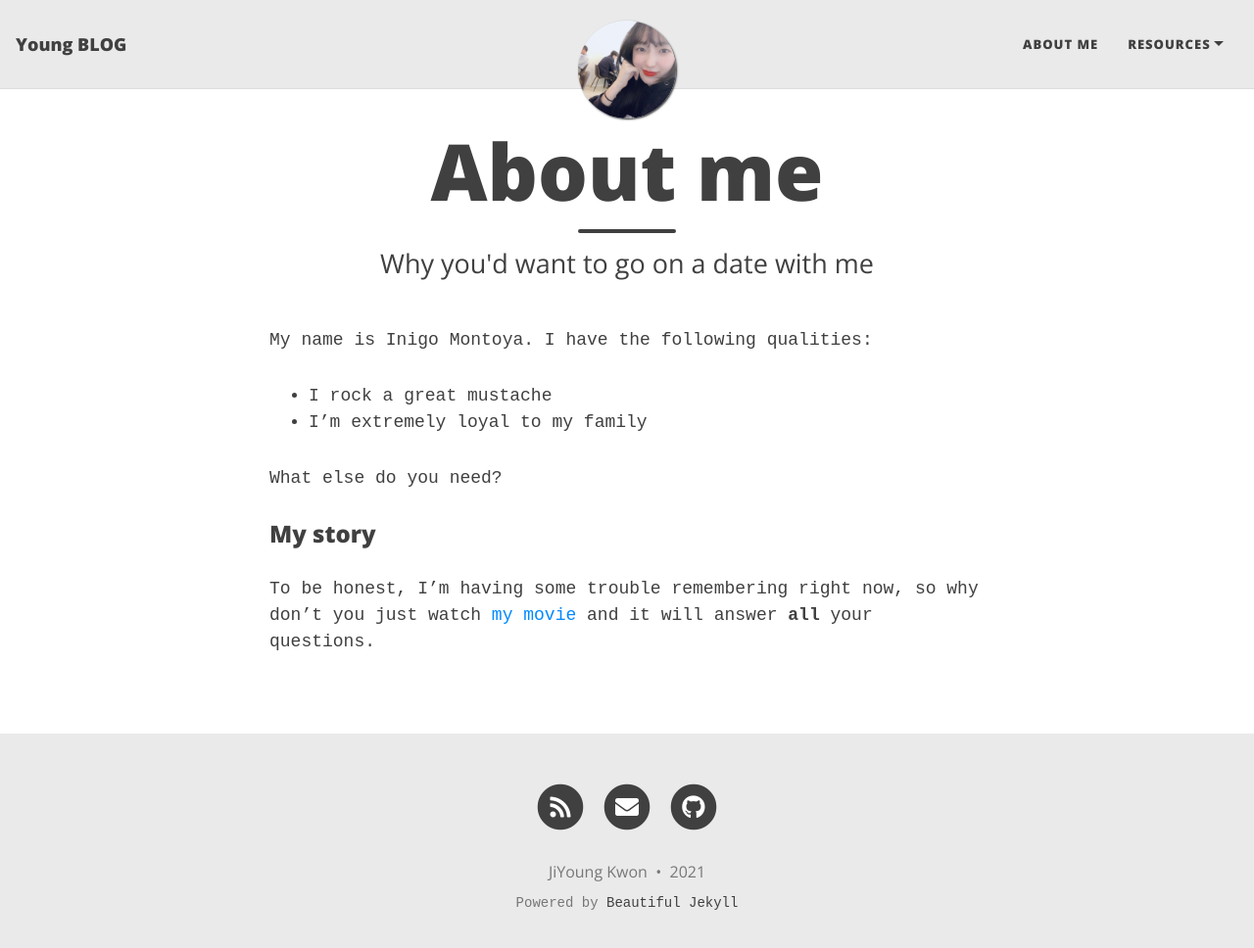
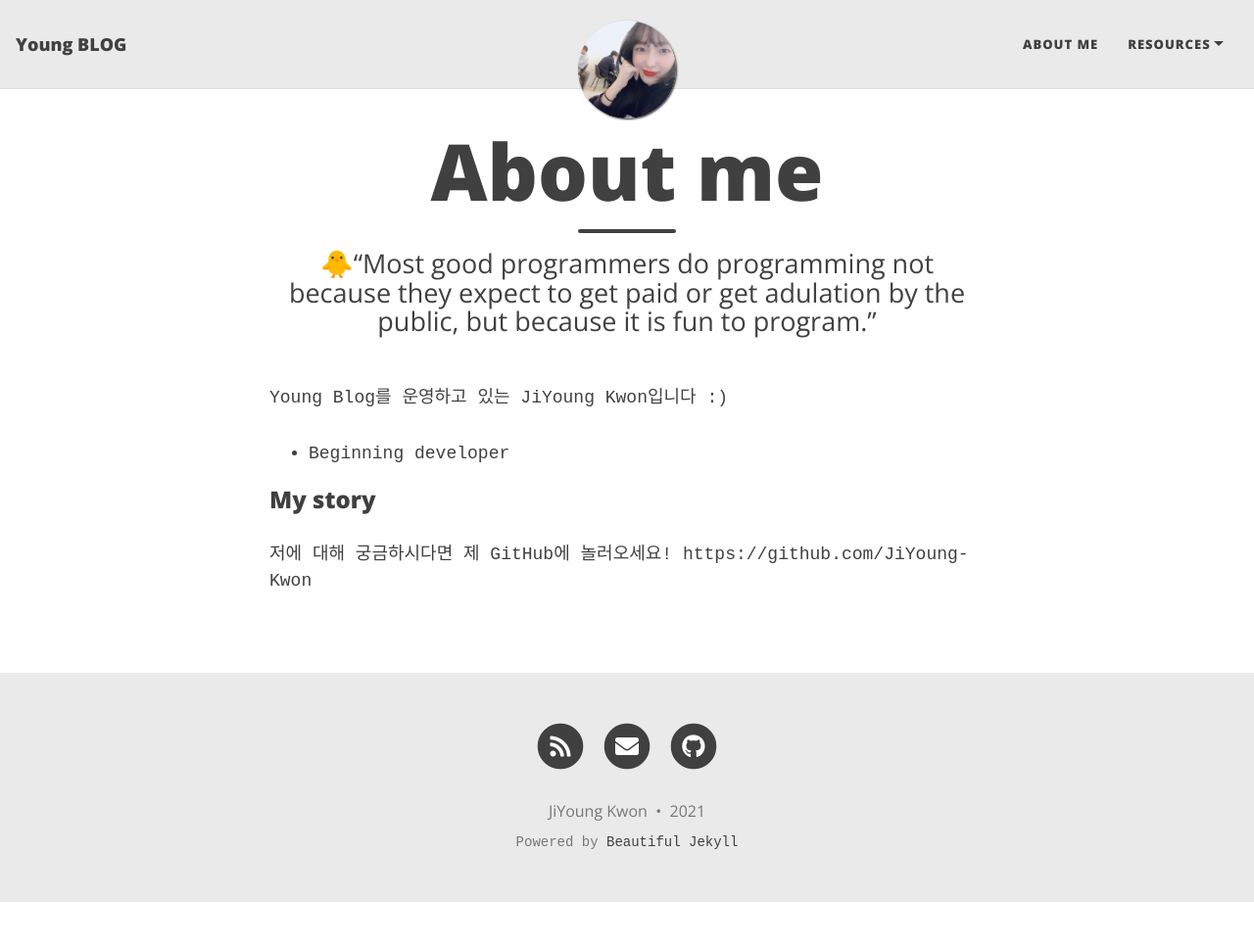
Before and after one commit to JiYoung-Kwon/JiYoung-Kwon.github.io, a Jekyll site: the page built from aboutme.md, in a window 1280 px wide and 983 px high. Shown: the top 968 px of the window at 98% size. Built offline with Jekyll 4.4.1, drawn with Linux system fonts in a browser that asks for light colours; nearby versions of some CDN libraries; some web fonts are replaced.

Commit message:
Update aboutme.md

```diff
--- a/aboutme.md
+++ b/aboutme.md
@@ -1,16 +1,14 @@
 ---
 layout: page
 title: About me
-subtitle: Why you'd want to go on a date with me
+subtitle: 🐥“Most good programmers do programming not because they expect to get paid or get adulation by the public, but because it is fun to program.”
 ---
 
-My name is Inigo Montoya. I have the following qualities:
+Young Blog를 운영하고 있는 JiYoung Kwon입니다 :)
 
-- I rock a great mustache
-- I'm extremely loyal to my family
-
-What else do you need?
+- Beginning developer
 
 ### My story
 
-To be honest, I'm having some trouble remembering right now, so why don't you just watch [my movie](https://en.wikipedia.org/wiki/The_Princess_Bride_%28film%29) and it will answer **all** your questions.
+저에 대해 궁금하시다면 제 GitHub에 놀러오세요!
+https://github.com/JiYoung-Kwon
```
